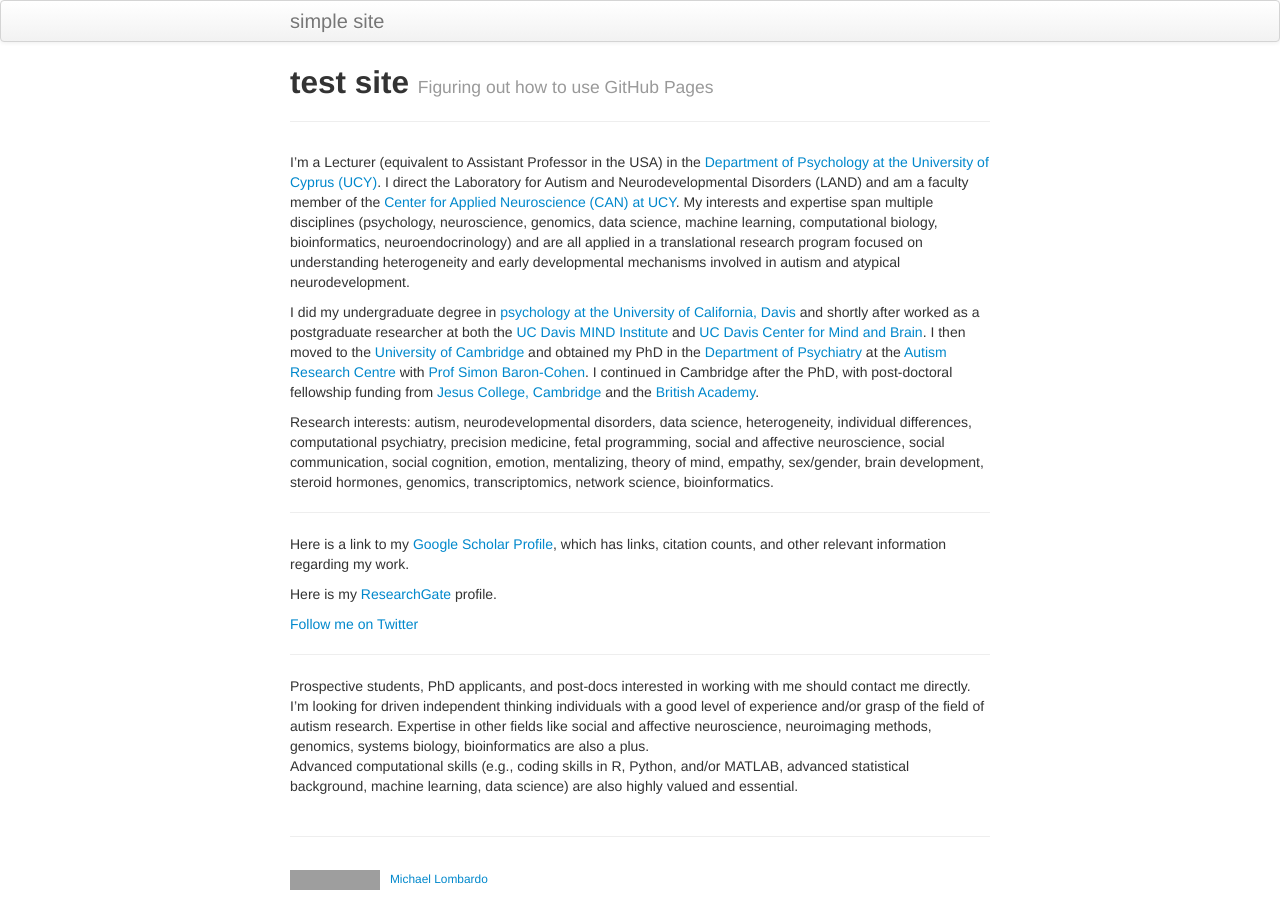
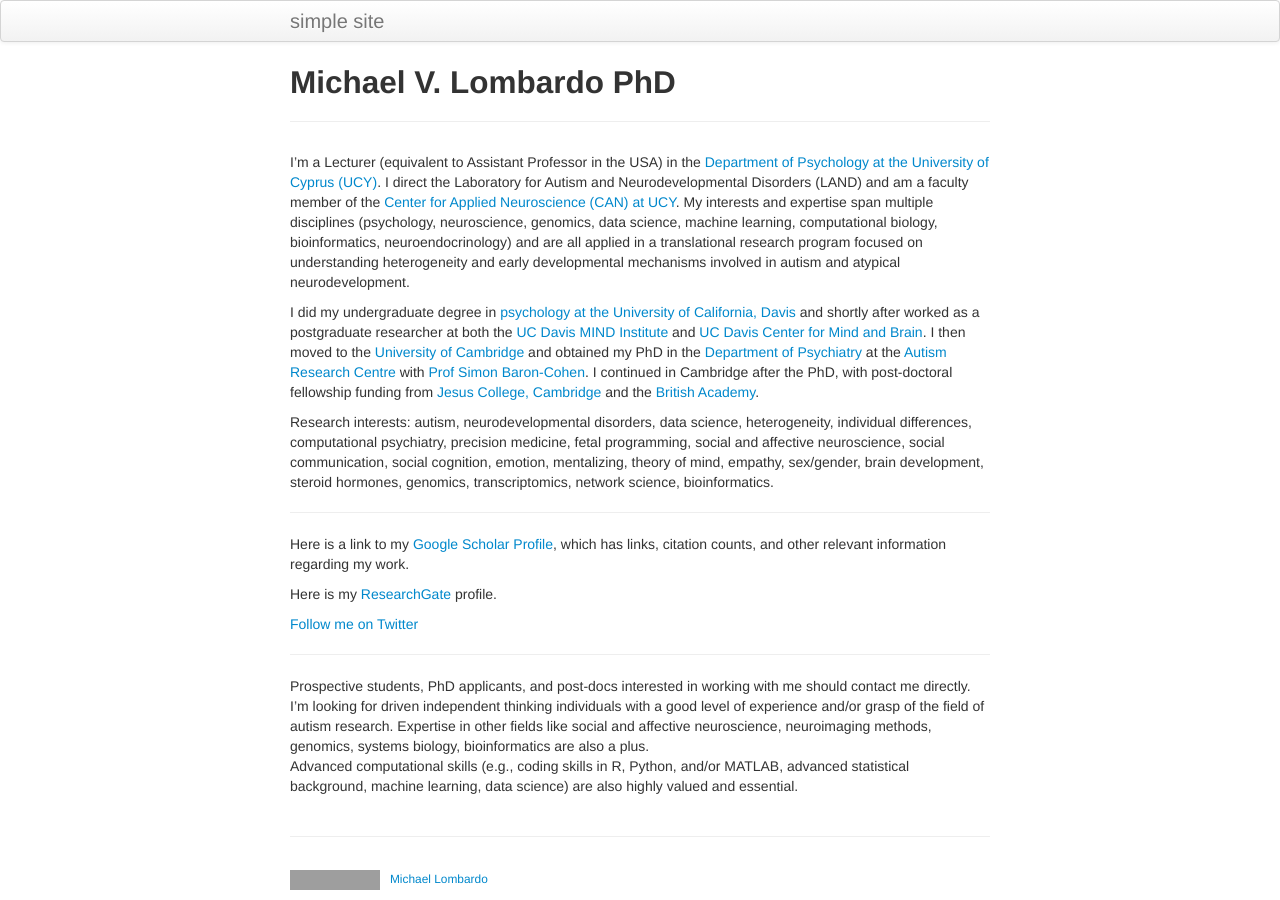
Before and after one commit to mvlombardo/test_site, a Jekyll site: the page built from index.md, in a window 1280 px wide. Built offline with Jekyll 4.4.1, drawn with Linux system fonts in a browser that asks for light colours; grey boxes are pictures that could not be loaded.

Commit message:
changed title in index.md

```diff
--- a/index.md
+++ b/index.md
@@ -1,7 +1,6 @@
 ---
 layout: page
-title: test site
-tagline: Figuring out how to use GitHub Pages
+title: Michael V. Lombardo PhD
 description: testing a website with GitHub Pages
 ---
 
```
